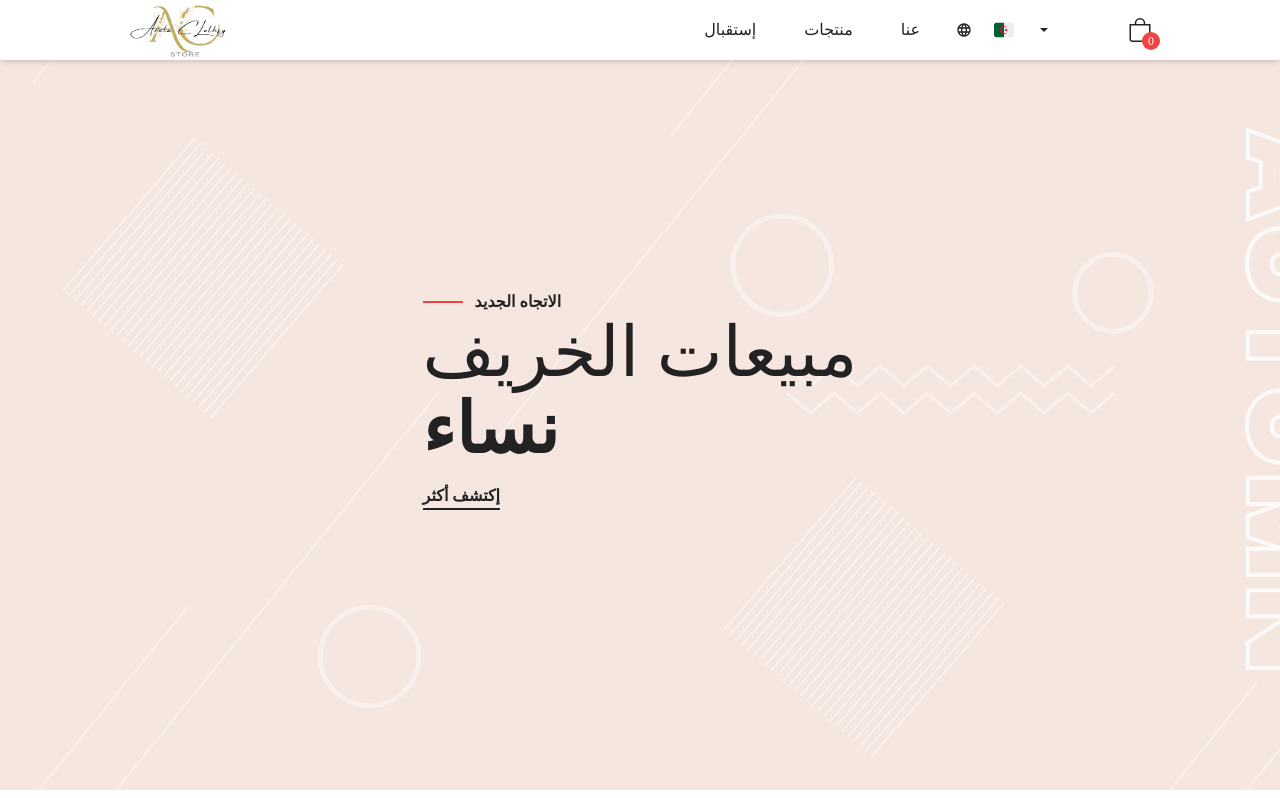
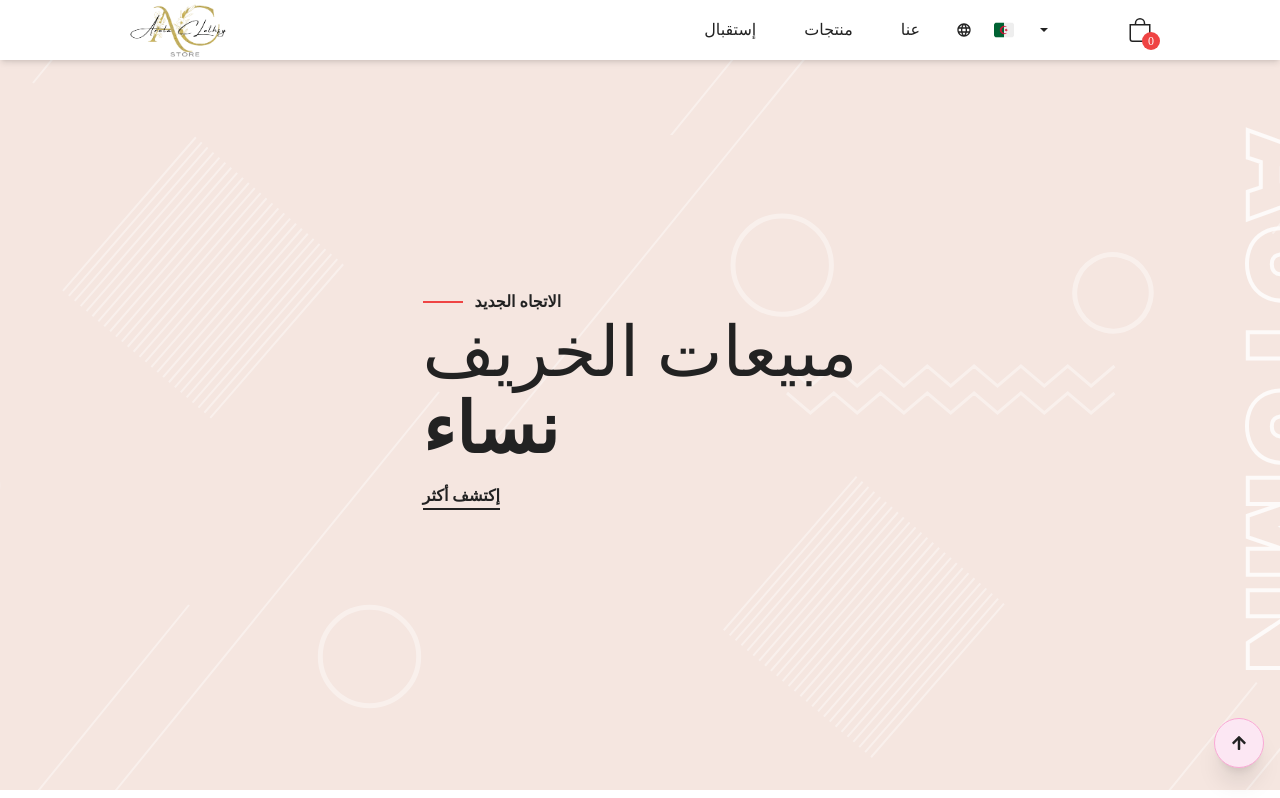
Before and after one commit to ZaaboubiHani/ecommerce-app, a React (Vite) app: page / in a window 1280 px wide. Shown: the top 798 px of the page. Built offline with nearby package versions, Linux system fonts and the light colour scheme; no server answers.

Commit message:
added scroll to top button

```diff
--- a/src/App.jsx
+++ b/src/App.jsx
@@ -12,12 +12,14 @@ import Checkout from './pages/Checkout';
 import Products from './pages/Products';
 import NotFound from './pages/NotFound';
 import AboutUs from './pages/AboutUs';
-import { SnackbarContext } from './contexts/SnackbarContext';
+import ScrollToTopButton from './components/ScrollToTopButton';
+import Snackbar from './components/Snackbar';
 import Menu from './components/Menu';
 const App = () => {
-  const { message, isOpen } = useContext(SnackbarContext);
+
   return <div className='overflow-hidden'>
     <Router className='relative'>
+      <ScrollToTopButton/>
       <Header />
       <Routes >
         <Route path='/' element={<Home />} />
@@ -30,11 +32,7 @@ const App = () => {
       <Sidebar />
       <Menu />
       <Footer />
-      <div className={`fixed z-50 ${isOpen ? 'bottom-4' : '-bottom-12'} w-full flex justify-center items-center transition-all duration-300`}>
-        <div className='w-min-[300px] h-12 bg-green-500 flex justify-center items-center rounded-lg px-4 text-white'>
-          {message}
-        </div>
-      </div>
+      <Snackbar/>
     </Router>
   </div>;
 };
--- /dev/null
+++ b/src/components/ScrollToTopButton.jsx
@@ -0,0 +1,19 @@
+import React from 'react';
+
+import { FaArrowUp } from "react-icons/fa";
+
+const ScrollToTopButton = () => {
+    return <div
+        onClick={() => {
+            window.scrollTo({
+                top: 0,
+                behavior: 'smooth'
+            });
+        }}
+        className='fixed cursor-pointer z-50 right-4 bottom-8 bg-pink-100 shadow-xl p-4 rounded-full border border-pink-300
+  hover:bottom-10 transition-all duration-300'>
+        <FaArrowUp />
+    </div>;
+};
+
+export default ScrollToTopButton;
--- /dev/null
+++ b/src/components/Snackbar.jsx
@@ -0,0 +1,13 @@
+import React, { useContext } from 'react';
+import { SnackbarContext } from '../contexts/SnackbarContext';
+
+const Snackbar = () => {
+    const { message, isOpen } = useContext(SnackbarContext);
+    return <div className={`fixed z-50 ${isOpen ? 'bottom-4' : '-bottom-12'} w-full flex justify-center items-center transition-all duration-300`}>
+        <div className='w-min-[300px] h-12 bg-green-500 flex justify-center items-center rounded-lg px-4 text-white'>
+            {message}
+        </div>
+    </div>;
+};
+
+export default Snackbar;
--- a/src/pages/ProductDetails.jsx
+++ b/src/pages/ProductDetails.jsx
@@ -5,7 +5,6 @@ import { ProductContext } from '../contexts/ProductContext';
 import { LanguageContext } from '../contexts/LanguageContext';
 import { SidebarContext } from '../contexts/SidebarContext';
 import { IoMdRemove, IoMdAdd } from 'react-icons/io';
-import BackgroundImg from '../img/bg.jpg';
 import ClipLoader from "react-spinners/ClipLoader";
 const ProductDetails = () => {
   const { id } = useParams();
--- a/src/pages/Products.jsx
+++ b/src/pages/Products.jsx
@@ -5,6 +5,7 @@ import CategoryDropdown from '../components/CategoryDropdown';
 import { LanguageContext } from '../contexts/LanguageContext';
 import SearchField from '../components/SearchField';
 import ClipLoader from "react-spinners/ClipLoader";
+import { TbMoodEmpty } from "react-icons/tb";
 const Products = () => {
   const { products,
     loadingProducts,
@@ -47,13 +48,16 @@ const Products = () => {
   return <div>
     <section className='py-16 bg-gray-100 mt-12 '>
       <div className="container mx-auto">
-        <div className={`flex ${language === 'ar' ? 'flex-row-reverse' : 'flex-row' }`}>
+        <div className={`flex ${language === 'ar' ? 'flex-row-reverse' : 'flex-row'}`}>
           <CategoryDropdown />
           <SearchField />
         </div>
         {
           loadingProducts ? <section className='h-screen flex justify-center items-center '>
-            <ClipLoader/>
+            <ClipLoader />
+          </section> : products.length === 0 ? <section className='h-full flex justify-center items-center text-2xl'>
+          {language === 'ar' ? 'دون نتائج': language === 'fr' ? 'Aucun résultat' : 'No results'}
+            <TbMoodEmpty className='text-2xl mx-2'/>
           </section> :
             <div>
               <div className='grid grid-cols-1 mt-4 md:grid-cols-2 lg:grid-cols-4 xl:grid-cols-5 gap-[30px] max-w-sm max-auto md:max-w-none md:mx-0 '>
@@ -63,7 +67,7 @@ const Products = () => {
               </div>
               {!limitReached ?
                 <div ref={loadingRef} className="text-center mt-4">
-                  <ClipLoader/>
+                  <ClipLoader />
                 </div>
                 : <div className="text-center mt-4"></div>
               }
```
